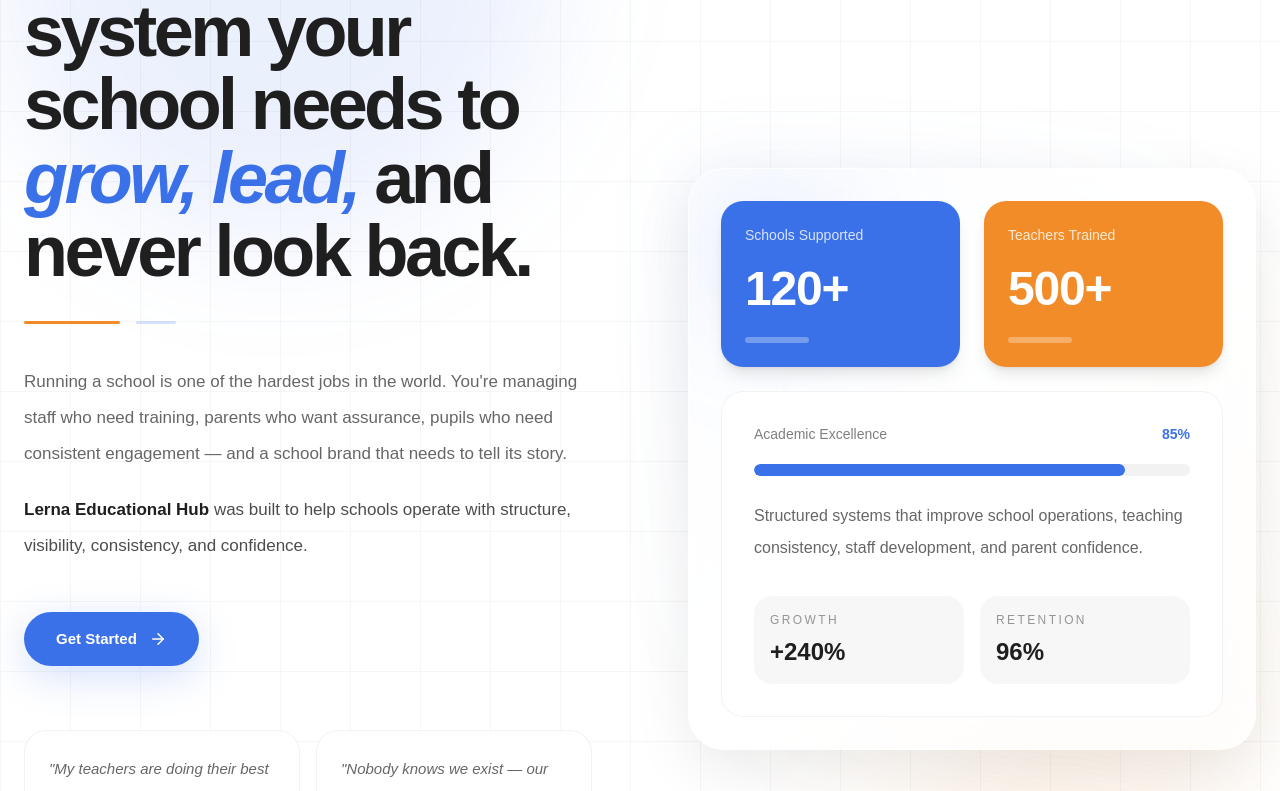
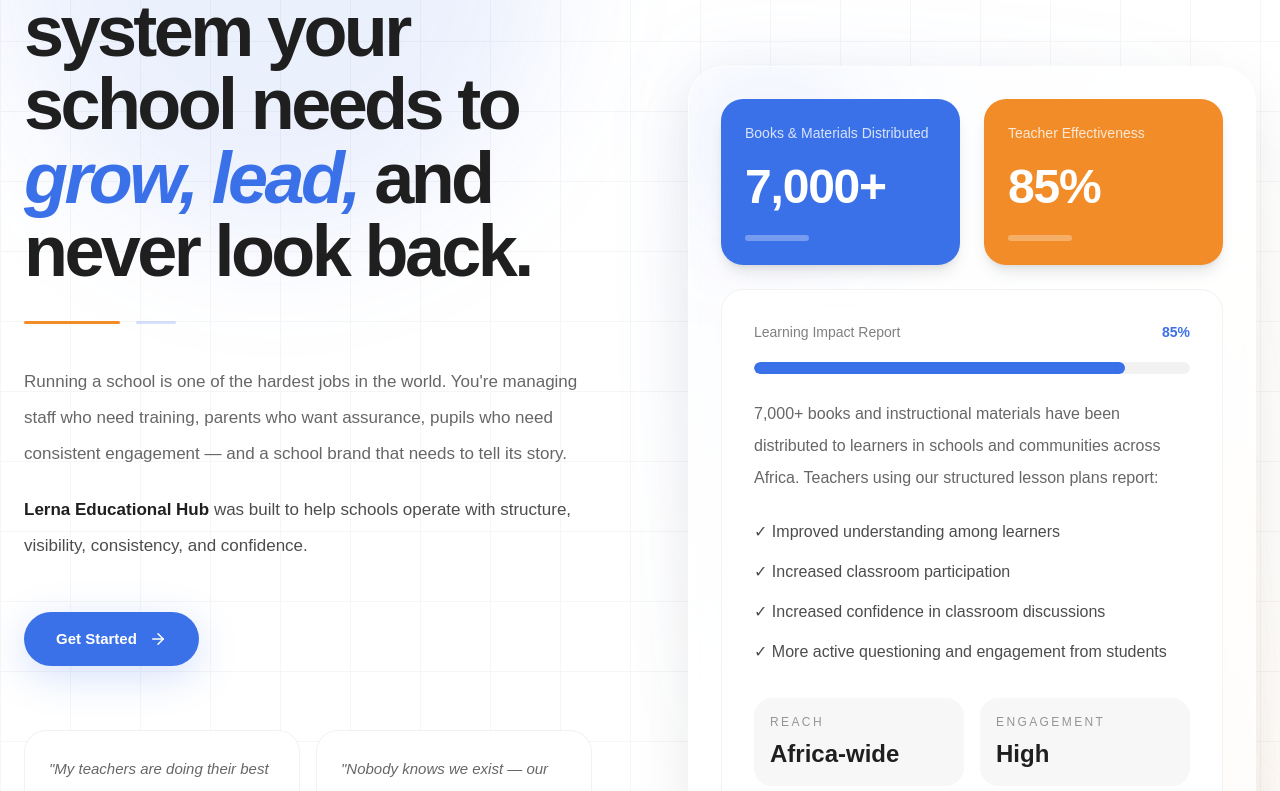
Before and after one commit to Wilsonide/lerna-official, a Next.js app: page / in a window 1280 px wide. Shown: the part 389-1180 px from the top of the page. Built offline with nearby package versions, Linux system fonts and the light colour scheme; no server answers; the database is empty.

Commit message:
landingpage-updated

```diff
--- a/components/section/hero.tsx
+++ b/components/section/hero.tsx
@@ -155,11 +155,11 @@
               {/* CARD 1 */}
               <div className="overflow-hidden rounded-3xl bg-brand-blue p-6 text-white shadow-lg">
                 <p className="text-sm font-medium text-white/80">
-                  Schools Supported
+                  Books & Materials Distributed
                 </p>
 
                 <h3 className="mt-5 text-4xl font-bold tracking-tight sm:text-5xl">
-                  120+
+                  7,000+
                 </h3>
 
                 <div className="mt-6 h-1.5 w-16 rounded-full bg-white/30" />
@@ -168,11 +168,11 @@
               {/* CARD 2 */}
               <div className="overflow-hidden rounded-3xl bg-brand-orange p-6 text-white shadow-lg">
                 <p className="text-sm font-medium text-white/80">
-                  Teachers Trained
+                  Teacher Effectiveness
                 </p>
 
                 <h3 className="mt-5 text-4xl font-bold tracking-tight sm:text-5xl">
-                  500+
+                  85%
                 </h3>
 
                 <div className="mt-6 h-1.5 w-16 rounded-full bg-white/30" />
@@ -183,42 +183,53 @@
                 {/* HEADER */}
                 <div className="flex items-center justify-between">
                   <p className="text-sm font-medium text-black/50">
-                    Academic Excellence
+                    Learning Impact Report
                   </p>
 
                   <p className="text-sm font-semibold text-brand-blue">85%</p>
                 </div>
 
-                {/* PROGRESS */}
+                {/* PROGRESS BAR (ADDED BACK) */}
                 <div className="mt-5 h-3 w-full overflow-hidden rounded-full bg-black/5">
                   <div className="h-full w-[85%] rounded-full bg-brand-blue" />
                 </div>
 
                 {/* DESCRIPTION */}
                 <p className="mt-6 text-[15px] leading-8 text-black/60 sm:text-base">
-                  Structured systems that improve school operations, teaching
-                  consistency, staff development, and parent confidence.
+                  7,000+ books and instructional materials have been distributed
+                  to learners in schools and communities across Africa. Teachers
+                  using our structured lesson plans report:
                 </p>
+
+                {/* BULLETS */}
+                <div className="mt-6 space-y-3 text-black/70 leading-7">
+                  <div>✓ Improved understanding among learners</div>
+                  <div>✓ Increased classroom participation</div>
+                  <div>✓ Increased confidence in classroom discussions</div>
+                  <div>
+                    ✓ More active questioning and engagement from students
+                  </div>
+                </div>
 
                 {/* MINI STATS */}
                 <div className="mt-8 grid grid-cols-2 gap-4">
-                  <div className="rounded-2xl bg-black/[0.03] p-4">
+                  <div className="rounded-2xl bg-black/3 p-4">
                     <p className="text-xs uppercase tracking-[0.2em] text-black/40">
-                      Growth
+                      Reach
                     </p>
 
                     <h4 className="mt-2 text-2xl font-bold text-brand-black">
-                      +240%
+                      Africa-wide
                     </h4>
                   </div>
 
-                  <div className="rounded-2xl bg-black/[0.03] p-4">
+                  <div className="rounded-2xl bg-black/3 p-4">
                     <p className="text-xs uppercase tracking-[0.2em] text-black/40">
-                      Retention
+                      Engagement
                     </p>
 
                     <h4 className="mt-2 text-2xl font-bold text-brand-black">
-                      96%
+                      High
                     </h4>
                   </div>
                 </div>
```
